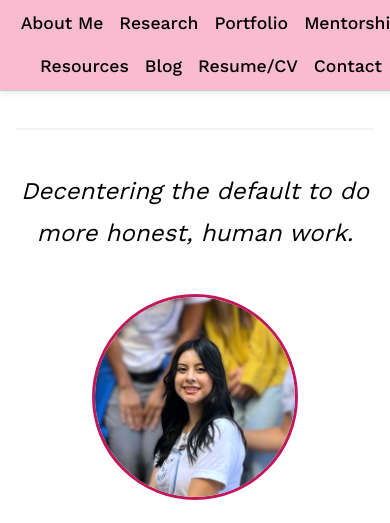
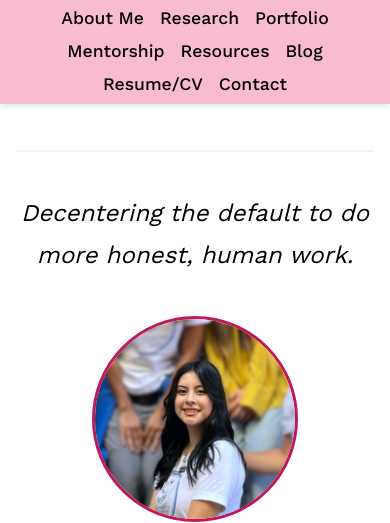
Before and after one commit to nallelydelarosa/nallelydelarosa.github.io, a plain HTML site: page index.html in a window 390 px wide. Shown: the top 523 px of the page. Drawn offline with nearby package versions, Linux system fonts and the light colour scheme.

Commit message:
Update index.html

```diff
--- a/index.html
+++ b/index.html
@@ -2,7 +2,7 @@
 <html lang="en">
 <head>
   <meta charset="UTF-8" />
-  <meta name="viewport" content="width=device-width, initial-scale=1, viewport-fit=cover">
+ <meta name="viewport" content="width=device-width, initial-scale=1, viewport-fit=cover">
   <title>Nallely De La Rosa</title>
   <link href="https://fonts.googleapis.com/css2?family=Work+Sans:wght@400;500;600;700&display=swap" rel="stylesheet">
   <style>
@@ -13,6 +13,8 @@
   --accent-light: #f8bbd0;    /* soft blush for hovers (optional) */
   --neutral-light: #f4f4f4;   /* light gray for boxes/backgrounds */
   --border: #e0e0e0;          /* clean light gray for dividers */
+   --nav-h: 5.5rem; /* fallback*/
+
 }
 
 .quote-text {
@@ -40,8 +42,7 @@
       line-height: 1.75;
     }
 
-
-/* mobile-safe, fixed top nav */
+  /* mobile-safe, fixed top nav */
 nav {
   /* safe area + your horizontal padding */
   padding: calc(0.6rem + env(safe-area-inset-top)) 2rem 0.6rem;
@@ -55,41 +56,35 @@ nav {
   justify-content: center;
   gap: 2rem;
   z-index: 1000;
-  box-shadow: 0 2px 6px rgba(0, 0, 0, 0.1);
+  box-shadow: 0 2px 6px rgba(0,0,0,.1);
 
   /* allow multi-line on small screens */
   flex-wrap: wrap;
+
+  /* nicer wrapping */
+  box-sizing: border-box;
+  row-gap: .25rem;
 }
 
-/* make room for the fixed nav so content isn't hidden */
-body {
-  padding-top: 4.5rem; /* adjust if your nav is taller/shorter */
-}
+/* make room for the fixed nav (DYNAMIC height via --nav-h) */
+body { padding-top: var(--nav-h); }
 
 @media (max-width: 600px) {
   nav {
-    gap: 0.75rem 1rem;
-    padding: calc(0.5rem + env(safe-area-inset-top)) 1rem 0.5rem;
+    gap: .75rem 1rem;
+    padding: calc(.5rem + env(safe-area-inset-top)) 1rem .5rem;
   }
-  body { padding-top: 5.5rem; } /* nav wraps -> taller */
-  nav a { font-size: 1rem; }
+  nav a { font-size: 1rem; line-height: 1.2; white-space: nowrap; }
 }
 
-/* avoid headings hiding under the fixed nav when jumping to #anchors */
-section[id] {
-  scroll-margin-top: 100px;
-}
+/* anchor jumps clear the nav dynamically */
+section[id] { scroll-margin-top: calc(var(--nav-h) + 16px); }
 
 /* responsive media */
-img, video, iframe {
-  max-width: 100%;
-  height: auto;
-}
+img, video, iframe { max-width: 100%; height: auto; }
 
-/* avoid sideways scroll from overflowing elements */
-html, body {
-  overflow-x: hidden;
-}
+/* avoid sideways scroll */
+html, body { overflow-x: hidden; }
 
 
     nav a {
@@ -609,11 +604,12 @@ nav a.active {
 
 
 <script>
-  // Toggle functions
+  /* ---------------------------------------------
+   * Toggle functions (unchanged)
+   * ------------------------------------------- */
   function togglePhilosophy() {
     const text = document.getElementById("philosophyText");
     const btn = document.getElementById("toggleBtn");
-
     if (text.style.display === "none") {
       text.style.display = "block";
       btn.textContent = "▲ Hide Mentorship Philosophy Statement";
@@ -626,7 +622,6 @@ nav a.active {
   function toggleResources() {
     const content = document.getElementById("resourceContent");
     const btn = document.getElementById("toggleResourcesBtn");
-
     if (content.style.display === "none") {
       content.style.display = "block";
       btn.textContent = "▲ Hide Research Resources";
@@ -639,7 +634,6 @@ nav a.active {
   function toggleResume() {
     const resume = document.getElementById("resumeContent");
     const btn = document.getElementById("toggleResumeBtn");
-
     if (resume.style.display === "none") {
       resume.style.display = "block";
       btn.textContent = "Hide Resume";
@@ -652,7 +646,6 @@ nav a.active {
   function toggleCV() {
     const cv = document.getElementById("cvContent");
     const btn = document.getElementById("toggleCVBtn");
-
     if (cv.style.display === "none") {
       cv.style.display = "block";
       btn.textContent = "Hide CV";
@@ -665,7 +658,6 @@ nav a.active {
   function toggleBio() {
     const content = document.getElementById("bioMore");
     const btn = document.getElementById("toggleBioBtn");
-
     if (content.style.display === "none") {
       content.style.display = "block";
       btn.textContent = "▲ Show less";
@@ -675,11 +667,34 @@ nav a.active {
     }
   }
 
-  // Scroll fade-in + nav highlight
+  /* ---------------------------------------------
+   * Dynamic nav height → sets CSS var --nav-h
+   * so body padding & anchor offsets always match
+   * ------------------------------------------- */
+  function setNavOffsets() {
+    const nav = document.querySelector('nav');
+    if (!nav) return;
+    // actual nav height in pixels
+    const h = nav.offsetHeight;
+    // small buffer to avoid overlap flicker
+    const pad = h + 6;
+    document.documentElement.style.setProperty('--nav-h', pad + 'px');
+  }
+
+  // Recalculate on load, resize, and when fonts finish loading
+  window.addEventListener('load', setNavOffsets);
+  window.addEventListener('resize', setNavOffsets);
+  if (document.fonts && document.fonts.ready) {
+    document.fonts.ready.then(setNavOffsets);
+  }
+
+  /* ---------------------------------------------
+   * Section fade-in + active nav highlight
+   * (uses dynamic --nav-h for scroll math)
+   * ------------------------------------------- */
   document.addEventListener("DOMContentLoaded", () => {
-    // 1. Section fade-in animation
+    // 1) Fade-in sections
     const allSections = document.querySelectorAll("section:not(.visible)");
-
     const observer = new IntersectionObserver(entries => {
       entries.forEach(entry => {
         if (entry.isIntersecting) {
@@ -688,21 +703,28 @@ nav a.active {
         }
       });
     }, { threshold: 0.1 });
-
     allSections.forEach(section => observer.observe(section));
 
-    // 2. Active link highlighting in nav
+    // 2) Active link highlighting in nav
     const navLinks = document.querySelectorAll("nav a");
+
+    function cssNavHeight() {
+      // Read the dynamic CSS variable --nav-h as a float (pixels)
+      const v = getComputedStyle(document.documentElement)
+                  .getPropertyValue('--nav-h').trim();
+      const n = parseFloat(v);
+      return Number.isFinite(n) ? n : 88; // fallback ~5.5rem
+    }
 
     function updateActiveLink() {
       let current = "";
       const scrollY = window.scrollY;
+      const offset = cssNavHeight() + 20; // slight extra buffer
 
       document.querySelectorAll("section[id]").forEach(section => {
-        const sectionTop = section.offsetTop - 160;
-        const sectionHeight = section.offsetHeight;
-
-        if (scrollY >= sectionTop && scrollY < sectionTop + sectionHeight) {
+        const sectionTop = section.offsetTop - offset;
+        const sectionBottom = sectionTop + section.offsetHeight;
+        if (scrollY >= sectionTop && scrollY < sectionBottom) {
           current = section.getAttribute("id");
         }
       });
@@ -715,11 +737,14 @@ nav a.active {
       });
     }
 
-    window.addEventListener("scroll", updateActiveLink);
+    window.addEventListener("scroll", updateActiveLink, { passive: true });
+    // Make sure offsets are correct before first run
+    setNavOffsets();
     updateActiveLink();
   });
 </script>
 
+
 <button class="back-to-top" onclick="window.scrollTo({ top: 0, behavior: 'smooth' });">↑</button>
 </body>
 </html>
```
